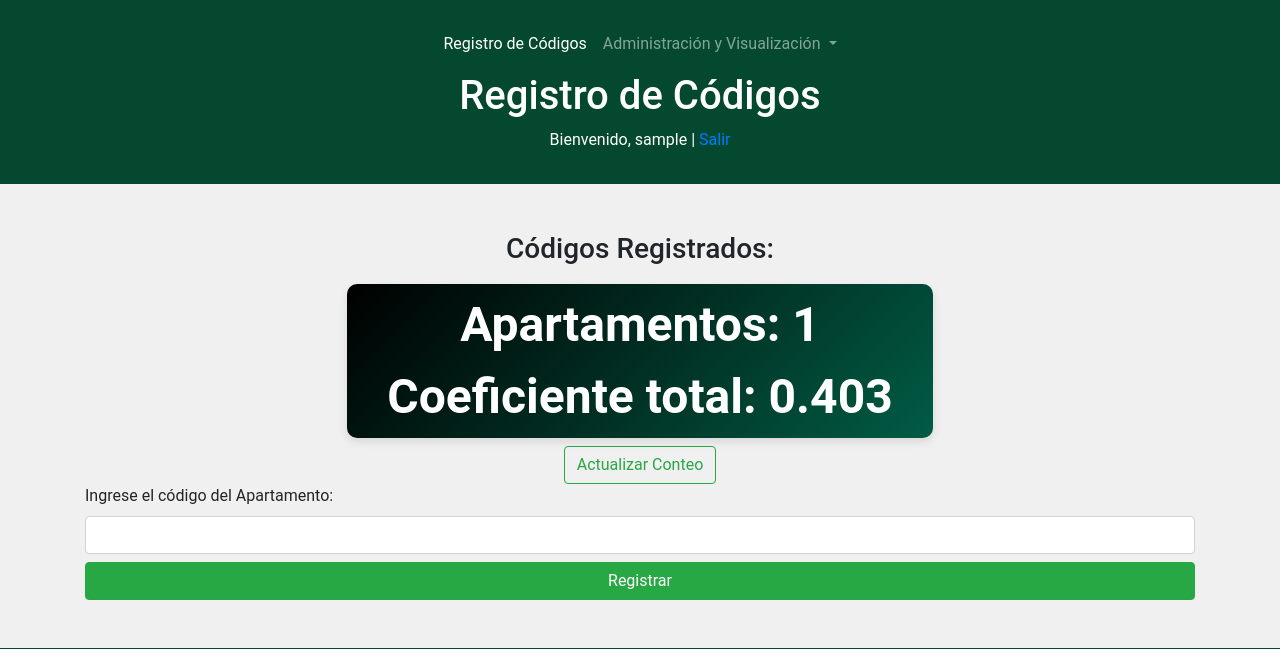
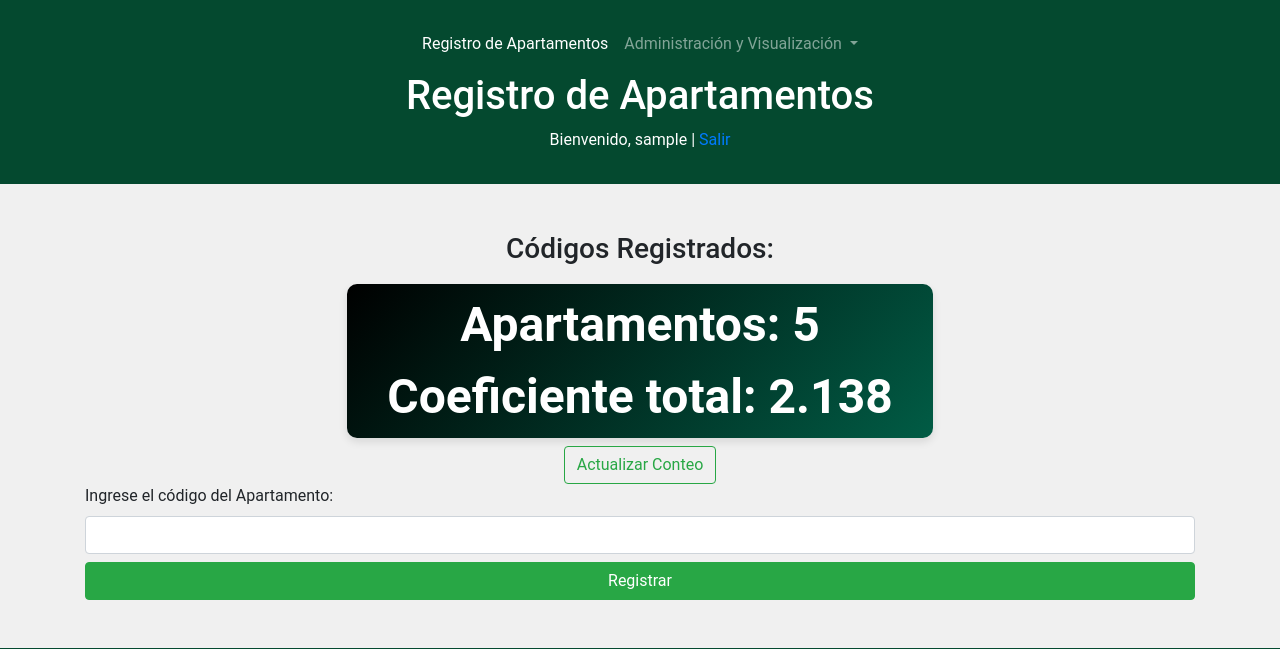
Before and after one commit to JCVLionHearth/Copropiedad, a Flask app: page /dashboard in a window 1280 px wide. Shown: the top 649 px of the page. Run offline with Flask 3, Linux system fonts and the light colour scheme; the visitor is signed in with stand-in values (Sample User, id 1); data comes from the database, SQL or seed files in the repository; parts of the project's set-up code (start-up, migrations or seed data) failed here and were passed over; some libraries are stand-ins or nearby versions.

Commit message:
Actualizac+on coeficientes

```diff
--- a/app.py
+++ b/app.py
@@ -19,16 +19,16 @@ app.secret_key = 'your_secret_key'
 db_dir=os.path.join(os.getcwd(),'data')
 
 os.makedirs(db_dir,exist_ok=True)
-db_path=os.path.join(db_dir,'tickets.db')
+db_path=os.path.join(db_dir,'apartamentos.db')
 #app.config['SQLALCHEMY_DATABASE_URI'] = 'sqlite:///tickets.db'
 app.config['SQLALCHEMY_DATABASE_URI'] = f"sqlite:///{db_path}"
 app.config['SQLALCHEMY_TRACK_MODIFICATIONS'] = False
 db = SQLAlchemy(app)
 
-class Ticket(db.Model):
+class Apartamento(db.Model):
    id = db.Column(db.Integer, primary_key=True)
    number = db.Column(db.String(20), unique=True, nullable=False)
-   category = db.Column(db.Float, nullable=False)
+   coeficient = db.Column(db.Float, nullable=False)
    user = db.Column(db.String(50), nullable=False)
    date_registered = db.Column(db.DateTime, default=datetime.utcnow)
 
@@ -42,9 +42,9 @@ with app.app_context():
    db.create_all()
 
 # Cargar datos desde Excel
-df_tickets = pd.read_excel('COEFICIENTES DE CO_PROPIEDAD.xlsx', engine='openpyxl')
-df_tickets['Ticket'] = df_tickets['Ticket'].astype(str)
-tickets_permitidos = df_tickets.set_index('Ticket')['Categoría'].to_dict()
+df_apartamentos = pd.read_excel('COEFICIENTES DE CO_PROPIEDAD.xlsx', engine='openpyxl')
+df_apartamentos['Apartamentos'] = df_apartamentos['Apartamentos'].astype(str)
+apartamentos_permitidos = df_apartamentos.set_index('Apartamentos')['Coeficiente'].to_dict()
 
 # Contraseña para reiniciar
 RESET_PASSWORD = 'propiedad.horizontal'
@@ -84,28 +84,28 @@ def dashboard():
 def registrar_ticket():
    if 'username' not in session:
        return jsonify({'status': 'error', 'message': 'No autenticado.'})
-   ticket = request.form['ticket'].strip()
+   apartamento = request.form['apartamento'].strip()
    usuario = session['username']
-   if ticket in tickets_permitidos:
-       existing_ticket = Ticket.query.filter_by(number=ticket).first()
-       categoria=tickets_permitidos[ticket]
-       if not existing_ticket:
-           new_ticket = Ticket(number=ticket, category=tickets_permitidos[ticket], user=usuario)
-           db.session.add(new_ticket)
+   if apartamento in apartamentos_permitidos:
+       existing_apartamento = Apartamento.query.filter_by(number=apartamento).first()
+       coeficiente=apartamentos_permitidos[apartamento]
+       if not existing_apartamento:
+           new_apartamento = Apartamento(number=apartamento, coeficient=apartamentos_permitidos[apartamento], user=usuario)
+           db.session.add(new_apartamento)
            db.session.commit()
-           return jsonify({'status': 'success', 'message': f'Ticket <b>{ticket}</b> registrado correctamente en la categoría: <b>{categoria}</b>'})
+           return jsonify({'status': 'success', 'message': f'Apartamento <b>{apartamento}</b> registrado correctamente con el coefieciente: <b>{coeficiente}</b>'})
        else:
-           return jsonify({'status': 'error', 'message': f'Ticket {ticket} ya <b>ha sido registrado anteriormente</b>.'})
+           return jsonify({'status': 'error', 'message': f'Apartamento {apartamento} ya <b>ha sido registrado anteriormente</b>.'})
    else:
-       return jsonify({'status': 'error', 'message': f'Ticket {ticket} <b>NO válido</b> o Ticket de <b>SoloTicket</b>.'})
+       return jsonify({'status': 'error', 'message': f'Apartamento {apartamento} <b>NO válido</b>.'})
 
 @app.route('/tickets')
 def mostrar_tickets():
    if 'username' not in session:
        return redirect(url_for('index'))
-   registrados = Ticket.query.all()
-   registrados_list = [{'number': t.number, 'category': t.category, 'user': t.user, 'date_registered': t.date_registered} for t in registrados]
-   no_registrados = set(tickets_permitidos.keys()) - {t['number'] for t in registrados_list}
+   registrados = Apartamento.query.all()
+   registrados_list = [{'number': t.number, 'coeficient': t.coeficient, 'user': t.user, 'date_registered': t.date_registered} for t in registrados]
+   no_registrados = set(apartamentos_permitidos.keys()) - {t['number'] for t in registrados_list}
    # total_coeficiente = sum([t['category'] for t in registrados_list])
    return render_template('tickets.html', registrados=registrados_list, no_registrados=list(no_registrados))
 
@@ -113,10 +113,10 @@ def mostrar_tickets():
 def admin():
    if 'username' not in session:
        return redirect(url_for('index'))
-   stats_general = Ticket.query.filter_by(category='GENERAL').count()
-   stats_cortesia = Ticket.query.filter_by(category='CORTESIA').count()
-   stats_preferencial = Ticket.query.filter_by(category='PREFERENCIAL').count()
-   stats_vip = Ticket.query.filter_by(category='VIP').count()
+   stats_general = Apartamento.query.filter_by(coeficient='GENERAL').count()
+   stats_cortesia = Apartamento.query.filter_by(coeficient='CORTESIA').count()
+   stats_preferencial = Apartamento.query.filter_by(coeficient='PREFERENCIAL').count()
+   stats_vip = Apartamento.query.filter_by(coeficient='VIP').count()
    return render_template('admin.html', stats_general=stats_general,stats_cortesia =stats_cortesia , stats_preferencial=stats_preferencial, stats_vip=stats_vip)
 
 @app.route('/reset', methods=['GET', 'POST'])
@@ -126,7 +126,7 @@ def reset():
    if request.method == 'POST':
        password = request.form['password']
        if password == RESET_PASSWORD:
-           db.session.query(Ticket).delete()
+           db.session.query(Apartamento).delete()
            db.session.commit()
            return redirect(url_for('admin'))
        else:
@@ -139,12 +139,12 @@ def exportar():
        return redirect(url_for('index'))
    si = io.StringIO()
    cw = csv.writer(si)
-   cw.writerow(['Ticket', 'Categoría', 'Usuario', 'Fecha'])
-   tickets = Ticket.query.all()
-   for t in tickets:
-       cw.writerow([t.number, t.category, t.user, t.date_registered.strftime('%Y-%m-%d %H:%M:%S')])
+   cw.writerow(['Apartamento', 'Coeficiente', 'Usuario', 'Fecha'])
+   apartamentos = Apartamento.query.all()
+   for t in apartamentos:
+       cw.writerow([t.number, t.coeficient, t.user, t.date_registered.strftime('%Y-%m-%d')])
    output = make_response(si.getvalue())
-   output.headers["Content-Disposition"] = "attachment; filename=tickets_registrados.csv"
+   output.headers["Content-Disposition"] = "attachment; filename=Apartamentos_registrados.csv"
    output.headers["Content-type"] = "text/csv"
    return output
 
@@ -152,10 +152,10 @@ def exportar():
 def graficos():
    if 'username' not in session:
        return redirect(url_for('index'))
-   stats_general = Ticket.query.filter_by(category='GENERAL').count()
-   stats_cortesia = Ticket.query.filter_by(category='CORTESIA').count()
-   stats_preferencial = Ticket.query.filter_by(category='PREFERENCIAL').count()
-   stats_vip = Ticket.query.filter_by(category='VIP').count()
+   stats_general = Apartamento.query.filter_by(coeficient='GENERAL').count()
+   stats_cortesia = Apartamento.query.filter_by(coeficient='CORTESIA').count()
+   stats_preferencial = Apartamento.query.filter_by(coeficient='PREFERENCIAL').count()
+   stats_vip = Apartamento.query.filter_by(coeficient='VIP').count()
 
    fig, (ax1, ax2) = plt.subplots(1, 2, figsize=(12, 6))
 
@@ -193,8 +193,8 @@ def graficos():
 
 @app.route('/get_ticket_count')
 def get_ticket_count():
-   count = Ticket.query.count()
-   total_coeficiente=db.session.query(db.func.sum(Ticket.category)).scalar()
+   count = Apartamento.query.count()
+   total_coeficiente=db.session.query(db.func.sum(Apartamento.coeficient)).scalar()
    total_coeficiente=f"{total_coeficiente:.3f}"
    return jsonify({'count': f'Apartamentos: {count} \n Coeficiente total: {total_coeficiente}' })
 
--- a/templates/base.html
+++ b/templates/base.html
@@ -39,7 +39,7 @@
     <div class="collapse navbar-collapse" id="navbarNav">
         <ul class="navbar-nav mx-auto">
             <li class="nav-item active">
-                <a class="nav-link" href="{{ url_for('dashboard') }}">Registro de Códigos</a>
+                <a class="nav-link" href="{{ url_for('dashboard') }}">Registro de Apartamentos</a>
             </li>
             <div class="dropdown-divider"></div>
             <li class="nav-item dropdown">
@@ -47,7 +47,7 @@
                     Administración y Visualización
                 </a>
                 <div class="dropdown-menu" aria-labelledby="navbarDropdown">
-                    <a class="dropdown-item" href="{{ url_for('mostrar_tickets') }}">Ver Códigos Registrados</a>
+                    <a class="dropdown-item" href="{{ url_for('mostrar_tickets') }}">Ver Apartamentos Registrados</a>
                     <a class="dropdown-item" href="{{ url_for('admin') }}">Panel de Administración</a>
                     <!-- <a class="dropdown-item" href="{{ url_for('graficos') }}">Ver Gráficos</a> -->
                 </div>
@@ -56,7 +56,7 @@
     </div>
 </nav>
 </div>
-<h1>Registro de Códigos</h1>
+<h1>Registro de Apartamentos</h1>
 <h2></h2>
 {% if session.get('username') %}
 <p>Bienvenido, {{ session['username'] }} | <a href="{{ url_for('logout') }}">Salir</a></p>
--- a/templates/dashboard.html
+++ b/templates/dashboard.html
@@ -11,8 +11,8 @@
  </div>
 <center><button class="btn btn-outline-success mt-2" onclick="refreshPage()">Actualizar Conteo</button></center>
 <form action="{{ url_for('registrar_ticket') }}" method="post" id="ticket-form">
-   <label for="ticket">Ingrese el código del Apartamento:</label>
-   <input type="text" id="ticket" name="ticket" class="form-control" required>
+   <label for="apartamento">Ingrese el código del Apartamento:</label>
+   <input type="text" id="apartamento" name="apartamento" class="form-control" required>
    <button type="submit" class="btn btn-success mt-2 btn-block">Registrar</button>
 </form>
 <div id="message" class="mt-3"></div>
@@ -43,7 +43,7 @@
            const messageDiv = document.getElementById('message');
            if (result.status === 'success') {
                messageDiv.innerHTML = `<div class="alert alert-success"><i class="fas fa-check-circle"></i> ${result.message}</div>`;
-               document.getElementById('ticket').value = '';
+               document.getElementById('apartamento').value = '';
                updateTicketCount(); // Update the ticket count after successful registration
            } else {
                messageDiv.innerHTML = `<div class="alert alert-danger"><i class="fas fa-exclamation-circle"></i> ${result.message}</div>`;
--- a/templates/reset.html
+++ b/templates/reset.html
@@ -1,7 +1,7 @@
 {% extends "base.html" %}
 {% block title %}Reiniciar Contador{% endblock %}
 {% block content %}
-<h2>Reiniciar Contador de Tickets</h2>
+<h2>Reiniciar Contador de Apartamentos</h2>
 <form action="{{ url_for('reset') }}" method="post">
 <label for="password">Ingrese la contraseña:</label>
 <input type="password" id="password" name="password" required>
```
Also changed, not shown: templates/tickets.html (+5 -5 lines), data/apartamentos.db (added), data/tickets.db (deleted), 2 other files.
